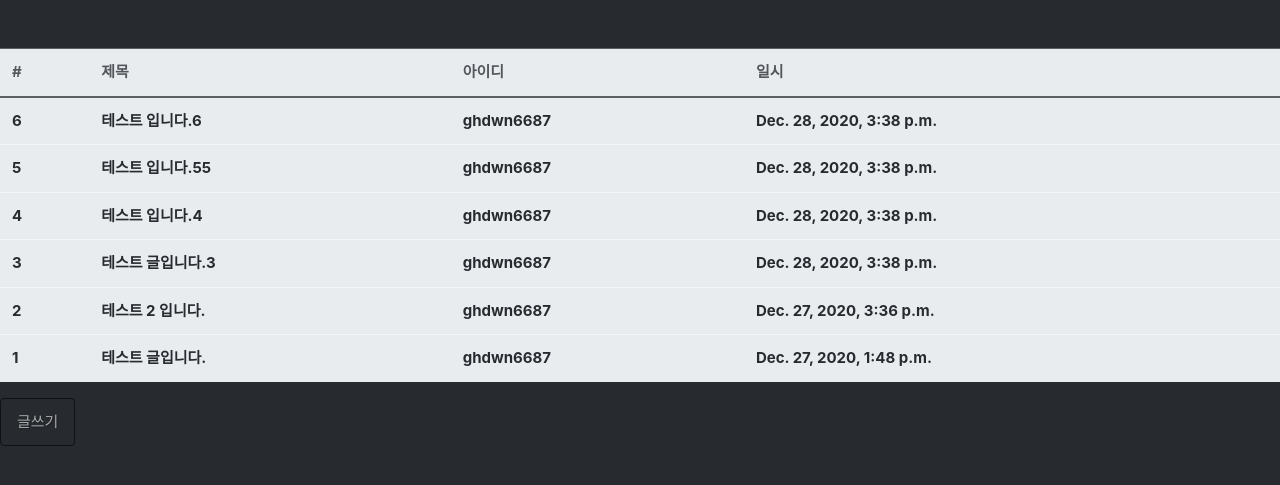
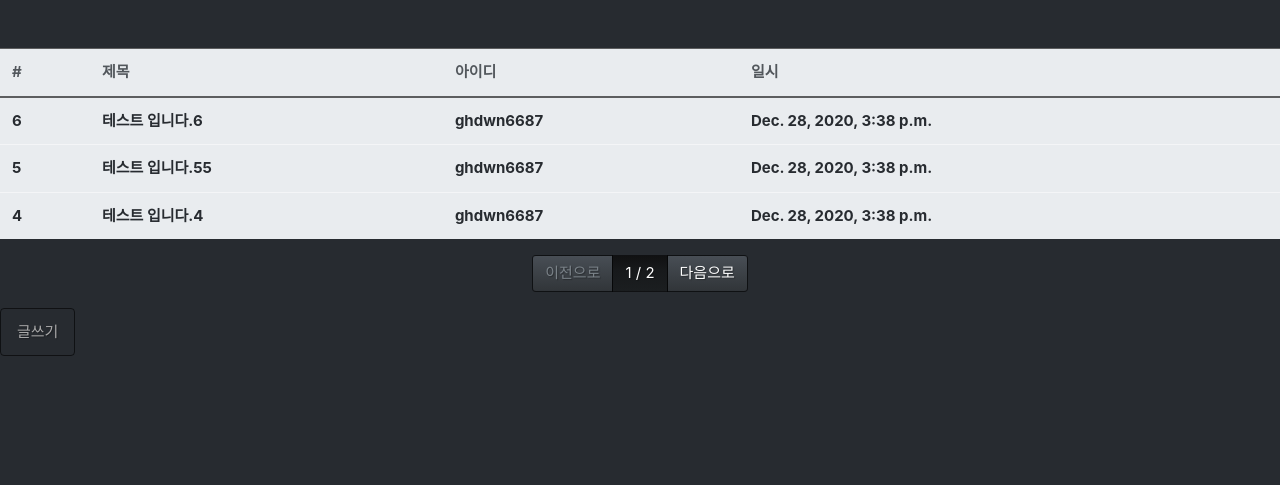
Before and after one commit to JoowonHong/Django_practice1, a Django app: page /board/list/ in a window 1280 px wide. Shown: the top 485 px of the page. Run offline with Django 3.2, Linux system fonts and the light colour scheme; data comes from the database, SQL or seed files in the repository; both versions use the stored data as it was after the commit; lists and menus that the app fills with data are empty; some libraries are stand-ins or nearby versions.

Commit message:
게시판 기능 만들기

```diff
--- a/fc_community/board/templates/board_detail.html
+++ b/fc_community/board/templates/board_detail.html
@@ -12,7 +12,7 @@
 
             </div>
 
-            <button  class="btn btn-primary">돌아가기</button>
+            <button  class="btn btn-primary" onclick="location.href='/board/list/'">돌아가기</button>
 
     </div>
 </div>
--- a/fc_community/board/templates/board_list.html
+++ b/fc_community/board/templates/board_list.html
@@ -17,7 +17,7 @@
 
             <tbody class="text-dark">
                 {% for board in boards %}
-                <tr>
+                <tr onclick="location.href='/board/detail/{{board.id}}/'">
                     <th>{{board.id}}</th>
                     <th>{{board.title}}</th>
                     <th>{{board.writer}}</th>
@@ -29,9 +29,40 @@
     </div>
 </div>
 
-<di class="row">
+<div class="row-mt-2">
+    <div class="col-12">
+        <nav>
+            <ul class="pagination justify-content-center">
+                {% if boards.has_previous %}
+                <li class= "page-item">
+                    <a class="page-link" href="?p={{boards.previous_page_number}}">이전으로</a>
+                </li>
+                {% else %}
+                 <li class= "page-item disabled">
+                    <a class="page-link " href="#">이전으로</a>
+                </li>
+                {% endif %}
+                <li class="page-item active">
+                    <a class="page-link" href="#">{{boards.number}} / {{boards.paginator.num_pages}} </a>
+                </li>
+                {% if boards.has_next %}
+                <li class= "page-item">
+                    <a class="page-link" href="?p={{boards.next_page_number}}">다음으로</a>
+                </li>
+                {% else %}
+                <li class="page-item disabled">
+                    <a class="page-link disabled" href="#">다음으로</a>
+                </li>
+                {% endif %}
+            </ul>
+        </nav>
+
+    </div>
+</div>
+
+<div class="row">
     <div class= "col-12">
-        <button class = "btn btn-porimary"> 글쓰기</button>
+        <button class = "btn btn-porimary" onclick="location.href='/board/write/'"> 글쓰기</button>
 
     </div>
 </div>
--- a/fc_community/board/templates/board_write.html
+++ b/fc_community/board/templates/board_write.html
@@ -24,6 +24,7 @@
             {% endif %}
             {% endfor %}
             <button type="submit" class="btn btn-primary">글쓰기</button>
+            <button  type="button" class="btn btn-primary" onclick="location.href='/board/list/'">돌아가기</button>
             </form>
     </div>
 </div>
--- a/fc_community/board/urls.py
+++ b/fc_community/board/urls.py
@@ -2,7 +2,7 @@ from django.urls import path
 from . import views
 
 urlpatterns = [
-    path('detail/<int:pk>',views.board_detail),
+    path('detail/<int:pk>/',views.board_detail),
     path('list/',views.board_list),
     path('write/',views.board_write),
 
--- a/fc_community/board/views.py
+++ b/fc_community/board/views.py
@@ -1,5 +1,6 @@
 from django.shortcuts import render,redirect
 from django.http import Http404
+from django.core.paginator import Paginator
 from .models import Board
 from .forms import BoardForm
 from fcuser.models import Fcuser
@@ -39,6 +40,10 @@ def board_write(request):
 
 
 def board_list(request):
-    boards= Board.objects.all().order_by('-id')
+    all_boards= Board.objects.all().order_by('-id')
+    page=int(request.GET.get('p',1))
+    paginator = Paginator(all_boards,3)
+
+    boards=paginator.get_page(page)
 
     return render(request, 'board_list.html',{'boards':boards})
--- a/fc_community/fcuser/views.py
+++ b/fc_community/fcuser/views.py
@@ -6,12 +6,8 @@ from .forms import LoginForm
 # Create your views here.
 
 def home(request):
-    user_id  = request.session.get('user')
+    return render(request,'home.html')
 
-    if user_id:
-        fcuser = Fcuser.objects.get(pk=user_id)
-        return HttpResponse(fcuser.username)
-    return HttpResponse('Home!')
 
 def logout(request):
     if request.session.get('user'):
--- a/test.py
+++ b/test.py
@@ -3,7 +3,7 @@ import datetime
 
 now= datetime.datetime.now()
 
-nowDatetime = sqnow.strftime('%Y-%m-%d %H:%M:%S')
+nowDatetime = now.strftime('%Y-%m-%d %H:%M:%S')
 print('nowDatetime : ',nowDatetime)
 print("now: ", now)
 
```
Also changed, not shown: fc_community/board/templates/home.html (added, +34 -0 lines), fc_community/db.sqlite3.
